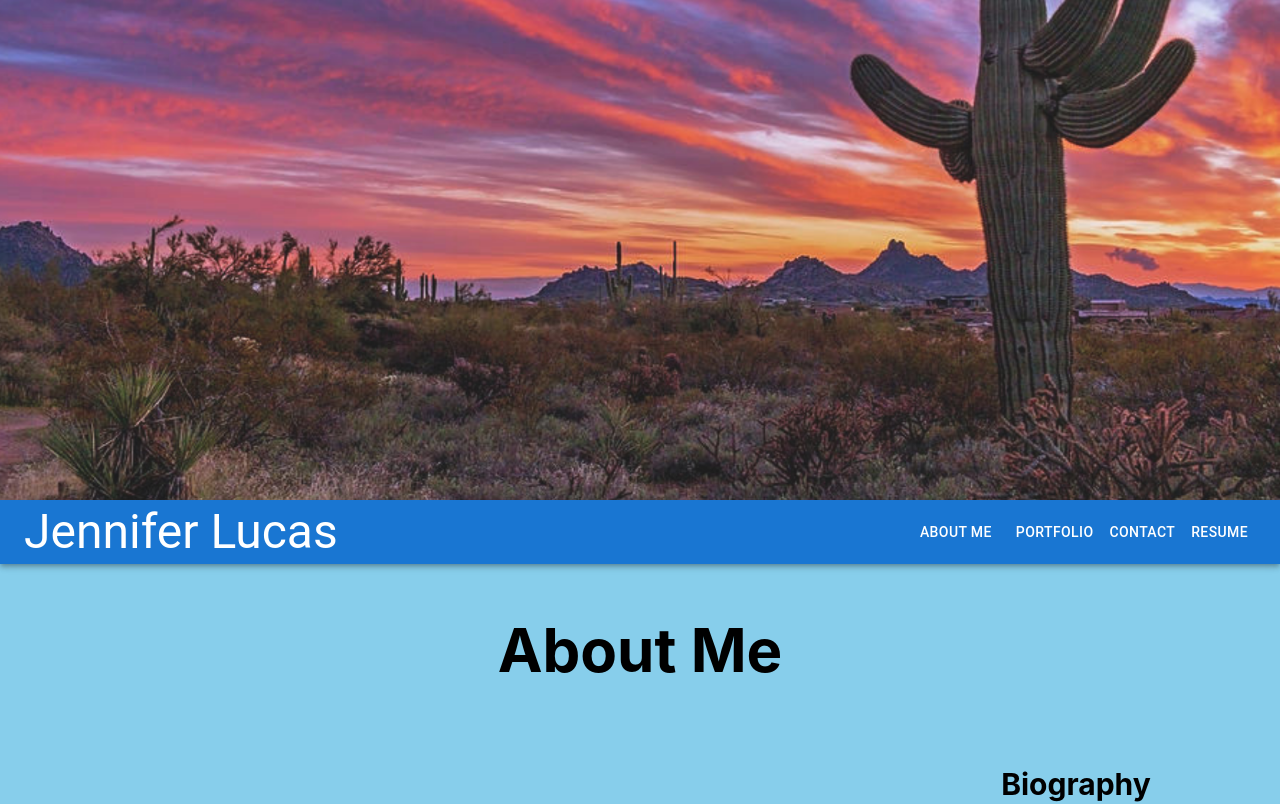
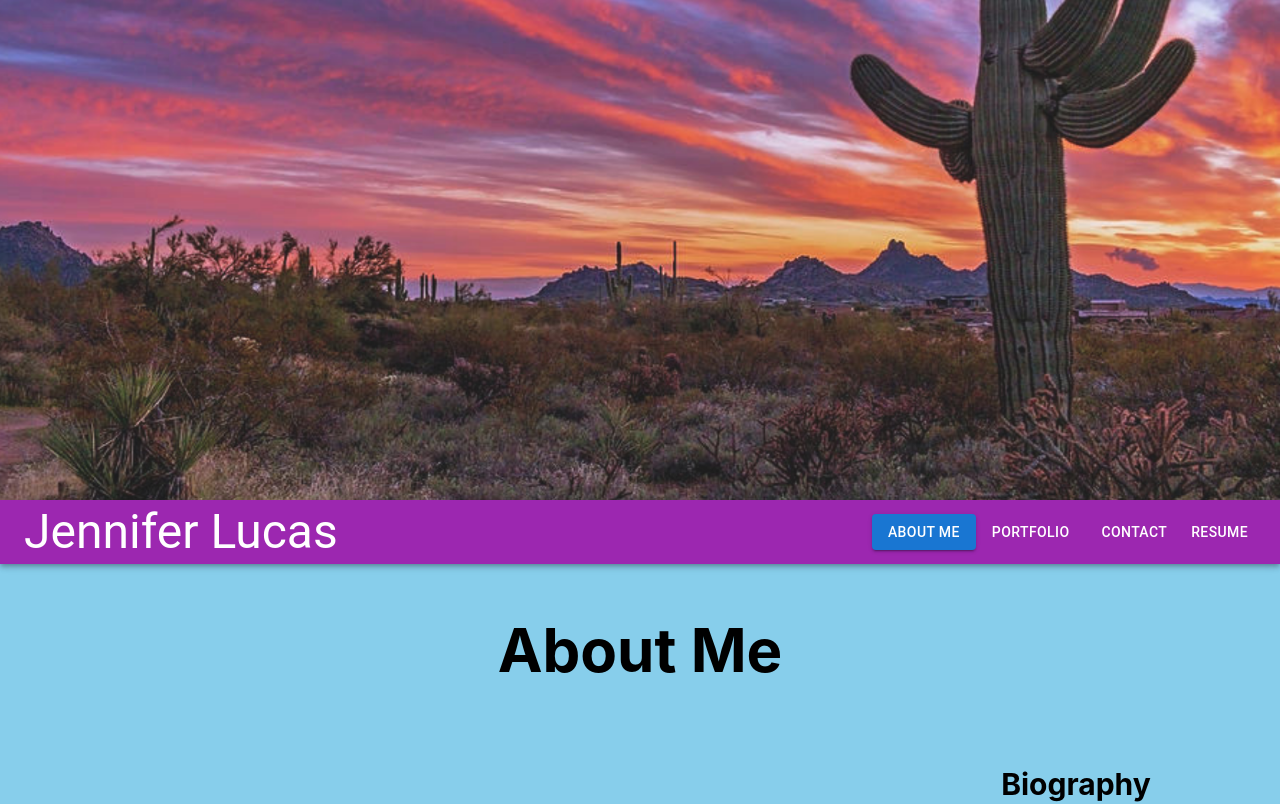
Before and after one commit to jenmlucas/react-portfolio, a React (Create React App) app: page / in a window 1280 px wide. Shown: the top 804 px of the page. Built offline with nearby package versions, Linux system fonts and the light colour scheme.

Commit message:
got place holders to show

```diff
--- a/src/App.js
+++ b/src/App.js
@@ -1,7 +1,6 @@
 import "./App.css";
 import Nav from "./components/Nav/PortfolioContainer";
 import { makeStyles } from "@mui/styles";
-import { ClassNames } from "@emotion/react";
 
 const useStyles = makeStyles({
 root: {
--- a/src/components/Nav/Nav.js
+++ b/src/components/Nav/Nav.js
@@ -9,48 +9,42 @@ import cover from "../../assets/cover/sunset.png";
 export default function Nav({ currentPage, handlePageChange }) {
   return (
     <Box sx={{ flexGrow: 1 }}>
-      <AppBar position="static">
+      <AppBar position="static" color="secondary">
       <img src={cover} width="100%" height="500"></img>
       <Toolbar>
           <Typography variant="h3" component="div" sx={{ flexGrow: 1 }}>
             Jennifer Lucas
           </Typography>
           <Button
-            variant="round"
-            color="inherit"
             href="#about"
             onClick={() => handlePageChange("About")}
-            className={currentPage === "About" ? "nav-link active" : "nav-link"}
+            variant={currentPage === "About" ? "contained" : ""}
           >
             About Me
           </Button>
           <Button
-            color="inherit"
             href="#portfolio"
             onClick={() => handlePageChange("Portfolio")}
-            className={
-              currentPage === "Portfolio" ? "nav-link active" : "nav-link"
-            }
+            variant={currentPage === "Portfolio" ? "contained" : ""}
+
           >
             Portfolio
           </Button>
           <Button
-            color="inherit"
             href="#contact"
             onClick={() => handlePageChange("Contact")}
-            className={
-              currentPage === "Contact" ? "nav-link active" : "nav-link"
-            }
+            variant={currentPage === "Contact" ? "contained" : ""}
+
           >
             Contact
           </Button>
           <Button
             color="inherit"
             href="#resume"
-            onClick={() => handlePageChange("Resume")}
-            className={
-              currentPage === "Resume" ? "nav-link active" : "nav-link"
-            }
+            // onClick={() => handlePageChange("Resume")}
+            // className={
+            //   currentPage === "Resume" ? "nav-link active" : "nav-link"
+            // }
           >
             Resume
           </Button>
--- a/src/components/Portfolio/AllProjects.js
+++ b/src/components/Portfolio/AllProjects.js
@@ -1,54 +1,63 @@
 import  React from "react";
 import Portfolio from "./Project";
+// import { makeStyles } from "@mui/styles";
+
+// const useStyles = makeStyles({
+//     display: {
+//       display: "flex",
+//       flexDirection: "row"
+//     }
+// })
 
 export default function Projects() {
+  // const classes = useStyles();
     const projectContent= [
       {
         title: "dghf",
         description: "hdfhgdjf",
-        image: "../assets/projects/placeholder1.png",
+        image: require('../../assets/projectPhoto/placeholder.png'),
         githubLink: "",
         deployedLink: "",
       },
       {
         title: "gfhghfx",
         description: "xghxxc",
-        image: "../../assets/projects/placeholder1.png",
+        image: require('../../assets/projectPhoto/placeholder.png'),
         githubLink: "",
         deployedLink: "",
       },
       {
         title: "adfgda",
         description: "adgdag",
-        image:"../../assets/projects/placeholder1.png",
+        image: require('../../assets/projectPhoto/placeholder.png'),
         githubLink: "adfga",
         deployedLink: "",
       },
       {
         title: "agdffd",
         description: "adfgafg",
-        image: "../../assets/projects/placeholder1.png",
+        image: require('../../assets/projectPhoto/placeholder.png'),
         githubLink: "",
         deployedLink: "",
       },
       {
         title: "afgag",
         description: "aagfdga",
-        image: "../../assets/projects/placeholder1.png",
+        image: require('../../assets/projectPhoto/placeholder.png'),
         githubLink: "",
         deployedLink: "",
       },
       {
         title: "adgad",
         description: "afdgagf",
-        image: "../../assets/projects/placeholder1.png",
+        image: require('../../assets/projectPhoto/placeholder.png'),
         githubLink: "",
         deployedLink: "",
       }
     ];
 
   return (
-      <div className="flex-row">
+      <div>
       <Portfolio project = {projectContent}/>
       </div>
   );
--- a/src/components/Portfolio/Project.js
+++ b/src/components/Portfolio/Project.js
@@ -5,15 +5,21 @@ import CardContent from '@mui/material/CardContent';
 import CardMedia from '@mui/material/CardMedia';
 import Button from '@mui/material/Button';
 import Typography from '@mui/material/Typography';
+import { makeStyles } from "@mui/styles";
 
+const useStyles = makeStyles({
+    display: {
+      display: "flex",
+      flexDirection: "row"
+    }
+})
 
 export default function Portfolio(props) {
-  console.log(props)
-  // props.project[0].map(item => console.log(item))
+    const classes = useStyles();
   return (
-    <div>
+    <div  className={classes.display}>
     {props.project.map(item => (
-    <Card sx={{ maxWidth: 345 }}>
+    <Card sx={{ maxWidth: 345 }} key={item.title}>
     <CardMedia
       component="img"
       height="200"
```
Also changed, not shown: src/assets/projectPhoto/placeholder.png (renamed from src/assets/me/placeholder.png).
